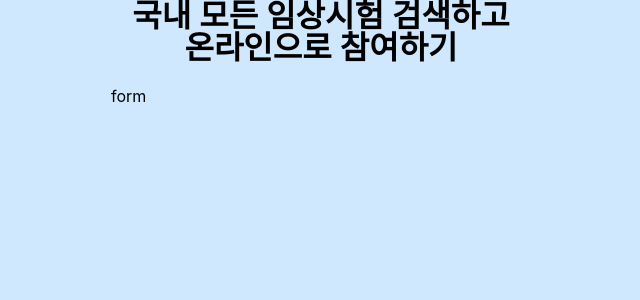
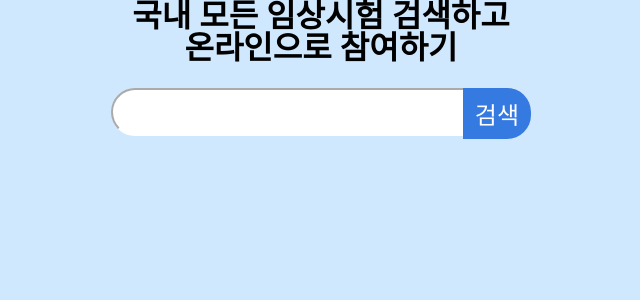
Before and after one commit to dokimion24/pre-onboarding-11th-searchBar, a React (Create React App) app: page / in a window 1280 px wide. Shown: the top 300 px of the page, without its empty margins (319-959 px from the left). Built offline with nearby package versions, Linux system fonts and the light colour scheme.

Commit message:
feat: 검색할 때 마다 api 요청, 스타일 추가

```diff
--- a/src/components/SearchForm.tsx
+++ b/src/components/SearchForm.tsx
@@ -1,7 +1,50 @@
-import React from 'react';
+import React, { ChangeEvent } from 'react';
+import styled from 'styled-components';
+import { getSicks } from '../apis/search';
 
-const SearchForm = () => {
-  return <div>form</div>;
+const Wrapper = styled.div`
+  position: relative;
+  margin-bottom: 8px;
+`;
+
+const Input = styled.input`
+  width: 100%;
+  font-size: 24px;
+  border-radius: 24px;
+  padding: 8px 12px;
+  outline: none;
+  border-color: #fff;
+`;
+
+const Button = styled.button`
+  font-size: 24px;
+  color: #fff;
+  position: absolute;
+  padding: 8px 12px;
+  background-color: #357ae1;
+  right: 0;
+  border-radius: 0 24px 24px 0;
+`;
+
+interface Props {
+  inputValue: string;
+  setInputValue: (value: string) => void;
+  setSicks: (value: []) => void;
+}
+
+const SearchForm = ({ inputValue, setInputValue, setSicks }: Props) => {
+  const handleChange = async (e: ChangeEvent<HTMLInputElement>) => {
+    setInputValue(e.target.value);
+    const res = await getSicks({ q: e.target.value });
+    setSicks(res);
+  };
+
+  return (
+    <Wrapper>
+      <Input onChange={handleChange} value={inputValue} />
+      <Button>검색</Button>
+    </Wrapper>
+  );
 };
 
 export default SearchForm;
```
